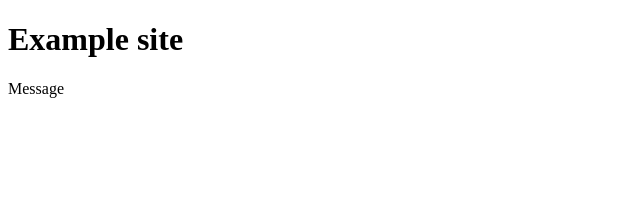
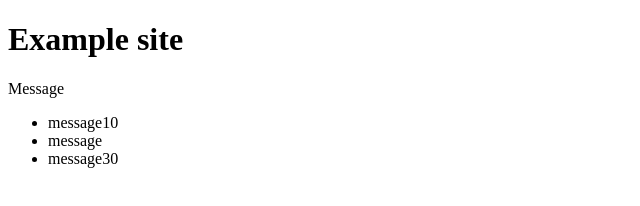
Before and after one commit to AlekseyMois/example-repo, a plain HTML site: page index.html in a window 1280 px wide. Shown: the whole page, without its empty margins (0-640 px from the left). Drawn offline with Linux system fonts and the light colour scheme.

Commit message:
change index.thml

```diff
--- a/index.html
+++ b/index.html
@@ -11,6 +11,11 @@
 <body>
   <h1>Example site</h1>
   <span>Message</span>
+  <ul>
+    <li>message10</li>
+    <li>message</li>
+    <li>message30</li>
+  </ul>
 </body>
 
 </html>
```
